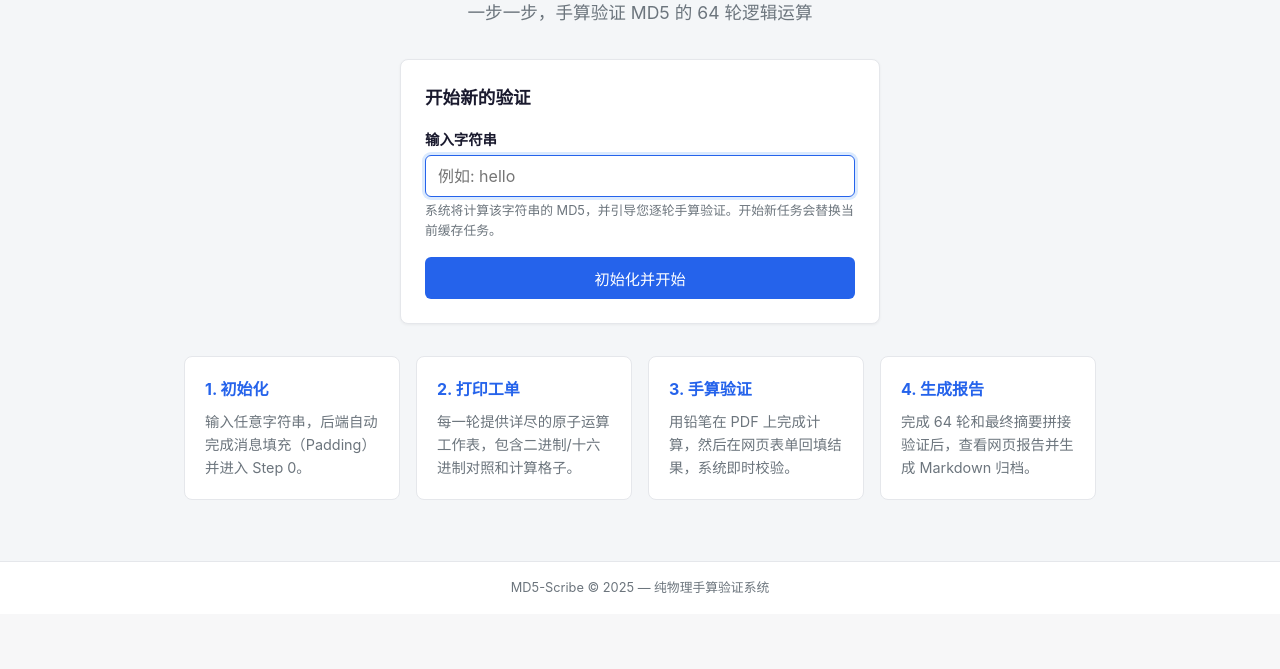
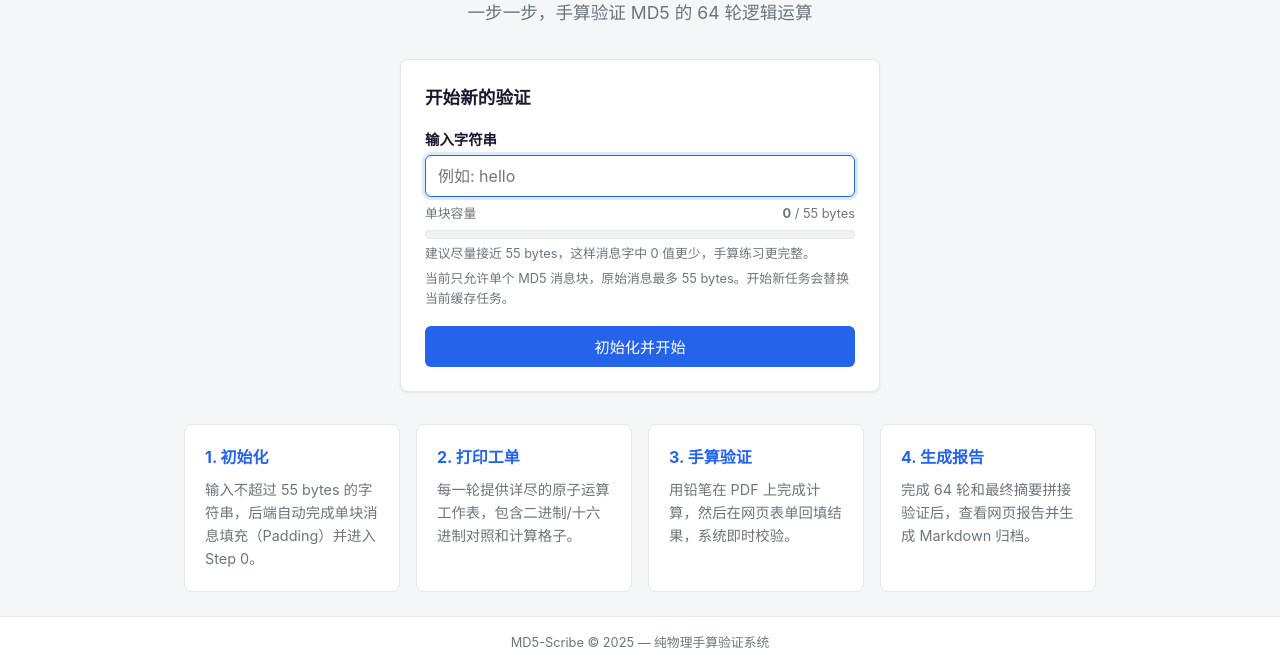
Before and after one commit to senzi/MD5-Scribe, a Flask app: page / in a window 1280 px wide. Shown: the part 186-855 px from the top of the page. Before the commit the page ends 779 px from the top, so only its background shows below. Run offline with Flask 3, Linux system fonts and the light colour scheme.

Commit message:
Limit tasks to single MD5 block

```diff
--- a/app.py
+++ b/app.py
@@ -32,6 +32,7 @@
 # In-memory store for active sessions (in production, use Redis or DB)
 STATE_STORE: dict = {}
 CURRENT_STATE_ID = "current"
+MAX_SINGLE_BLOCK_MESSAGE_BYTES = 55
 STATE_PATH = "current_state.json"
 LOG_PATH = "session_log.json"
 REPORT_PATH = "final_report.md"
@@ -297,6 +298,7 @@
         "index.html",
         current_state=state,
         next_step=next_step,
+        max_message_bytes=MAX_SINGLE_BLOCK_MESSAGE_BYTES,
         format_time=format_time,
     )
 
@@ -306,6 +308,13 @@
     msg = request.form.get("message", "")
     if not msg:
         flash("请输入一个非空字符串。", "error")
+        return redirect(url_for("index"))
+    msg_bytes = msg.encode("utf-8")
+    if len(msg_bytes) > MAX_SINGLE_BLOCK_MESSAGE_BYTES:
+        flash(
+            f"当前训练模式只支持单个 MD5 消息块：原始消息最多 {MAX_SINGLE_BLOCK_MESSAGE_BYTES} bytes，当前为 {len(msg_bytes)} bytes。",
+            "error",
+        )
         return redirect(url_for("index"))
 
     state = MD5State()
--- a/static/css/style.css
+++ b/static/css/style.css
@@ -198,7 +198,57 @@
     box-shadow: 0 0 0 3px var(--accent-light);
 }
 
+.form-group input[type="text"].input-error {
+    border-color: var(--error);
+    box-shadow: 0 0 0 3px var(--error-bg);
+}
+
 .form-group small {
+    color: var(--muted);
+    font-size: 0.8rem;
+}
+
+.message-meter {
+    display: flex;
+    flex-direction: column;
+    gap: 0.35rem;
+    margin-top: 0.2rem;
+}
+
+.message-meter-meta {
+    display: flex;
+    justify-content: space-between;
+    gap: 1rem;
+    color: var(--muted);
+    font-size: 0.8rem;
+}
+
+.message-meter-track {
+    height: 0.55rem;
+    overflow: hidden;
+    border-radius: 999px;
+    background: #eef2f7;
+    border: 1px solid var(--border);
+}
+
+.message-meter-fill {
+    width: 0;
+    height: 100%;
+    border-radius: inherit;
+    background: var(--accent);
+    transition: width 0.2s ease, background 0.2s ease;
+}
+
+.message-meter-fill.is-rich {
+    background: var(--success);
+}
+
+.message-meter-fill.is-over {
+    background: var(--error);
+}
+
+.message-meter-hint {
+    min-height: 1.1rem;
     color: var(--muted);
     font-size: 0.8rem;
 }
--- a/templates/index.html
+++ b/templates/index.html
@@ -46,17 +46,27 @@
     <form action="{{ url_for('init_state') }}" method="POST" class="input-form">
         <div class="form-group">
             <label for="message">输入字符串</label>
-            <input type="text" id="message" name="message" placeholder="例如: hello" required autofocus>
-            <small>系统将计算该字符串的 MD5，并引导您逐轮手算验证。开始新任务会替换当前缓存任务。</small>
+            <input type="text" id="message" name="message" placeholder="例如: hello" required autofocus data-max-bytes="{{ max_message_bytes }}">
+            <div class="message-meter" aria-live="polite">
+                <div class="message-meter-meta">
+                    <span>单块容量</span>
+                    <span><strong id="message-byte-count">0</strong> / {{ max_message_bytes }} bytes</span>
+                </div>
+                <div class="message-meter-track">
+                    <div class="message-meter-fill" id="message-meter-fill"></div>
+                </div>
+                <div class="message-meter-hint" id="message-meter-hint">建议尽量接近 {{ max_message_bytes }} bytes，这样消息字中 0 值更少，手算练习更完整。</div>
+            </div>
+            <small>当前只允许单个 MD5 消息块，原始消息最多 {{ max_message_bytes }} bytes。开始新任务会替换当前缓存任务。</small>
         </div>
-        <button type="submit" class="btn btn-primary">{% if current_state %}开始新任务{% else %}初始化并开始{% endif %}</button>
+        <button type="submit" class="btn btn-primary" id="init-submit">{% if current_state %}开始新任务{% else %}初始化并开始{% endif %}</button>
     </form>
 </div>
 
 <div class="info-grid">
     <div class="info-card">
         <h3>1. 初始化</h3>
-        <p>输入任意字符串，后端自动完成消息填充（Padding）并进入 Step 0。</p>
+        <p>输入不超过 55 bytes 的字符串，后端自动完成单块消息填充（Padding）并进入 Step 0。</p>
     </div>
     <div class="info-card">
         <h3>2. 打印工单</h3>
@@ -72,3 +82,44 @@
     </div>
 </div>
 {% endblock %}
+
+{% block extra_js %}
+<script>
+(() => {
+    const input = document.querySelector("#message");
+    const count = document.querySelector("#message-byte-count");
+    const fill = document.querySelector("#message-meter-fill");
+    const hint = document.querySelector("#message-meter-hint");
+    const submit = document.querySelector("#init-submit");
+    if (!input || !count || !fill || !hint || !submit) return;
+
+    const maxBytes = Number(input.dataset.maxBytes || 55);
+    const encoder = new TextEncoder();
+
+    const updateMeter = () => {
+        const byteLength = encoder.encode(input.value).length;
+        const percent = Math.min((byteLength / maxBytes) * 100, 100);
+        const isOver = byteLength > maxBytes;
+        const isRich = byteLength >= Math.ceil(maxBytes * 0.8) && !isOver;
+
+        count.textContent = String(byteLength);
+        fill.style.width = `${percent}%`;
+        fill.classList.toggle("is-over", isOver);
+        fill.classList.toggle("is-rich", isRich);
+        input.classList.toggle("input-error", isOver);
+        submit.disabled = isOver;
+
+        if (isOver) {
+            hint.textContent = `已超过单块上限 ${byteLength - maxBytes} bytes。当前训练模式只允许 64 轮，请缩短消息。`;
+        } else if (isRich) {
+            hint.textContent = "长度很适合练习：消息块更饱满，T2 遇到 +0 的机会更少。";
+        } else {
+            hint.textContent = `建议尽量接近 ${maxBytes} bytes，这样消息字中 0 值更少，手算练习更完整。`;
+        }
+    };
+
+    input.addEventListener("input", updateMeter);
+    updateMeter();
+})();
+</script>
+{% endblock %}
```
Also changed, not shown: tests/test_app.py (+23 -0 lines), README.md, README_CN.md.
